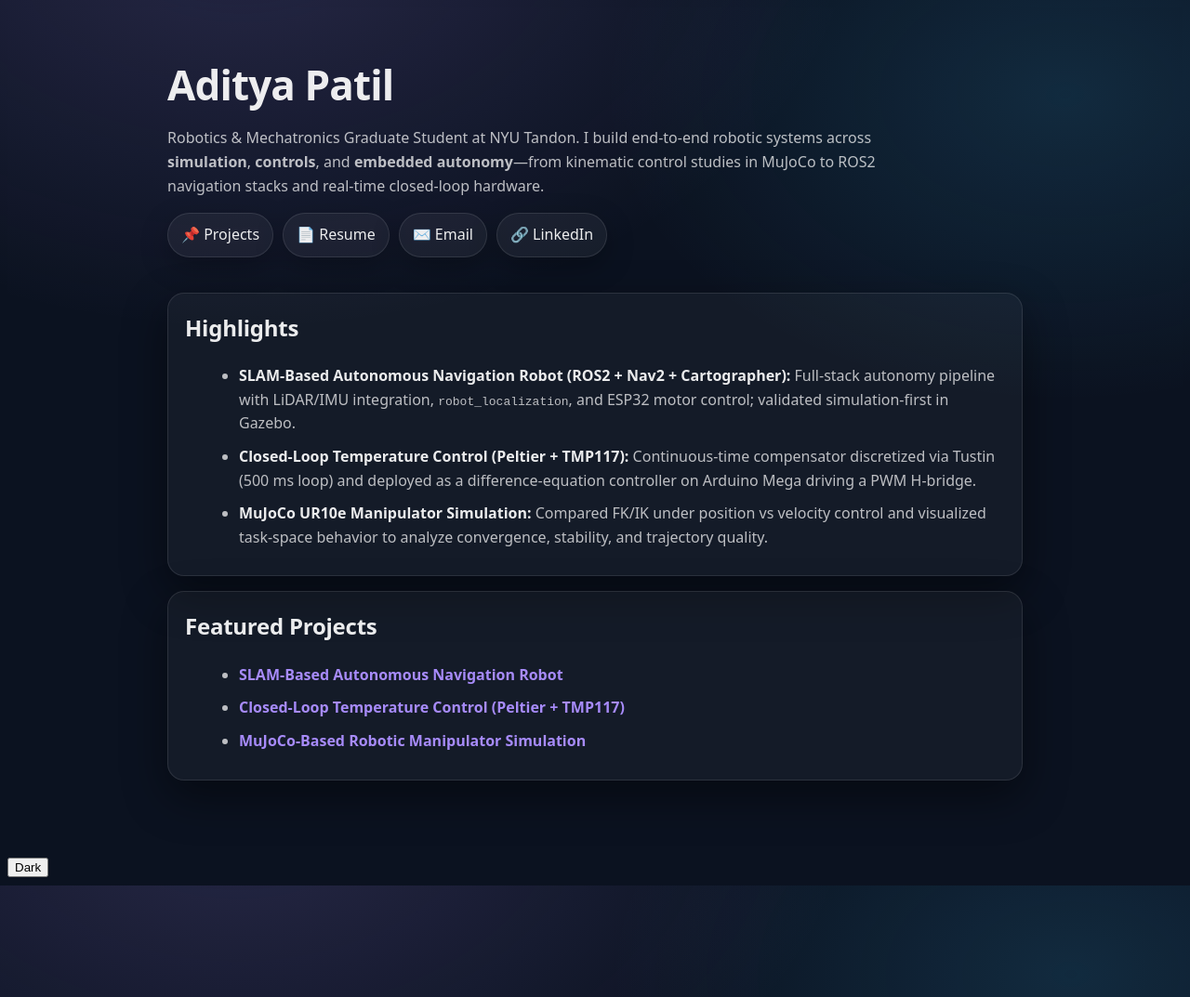
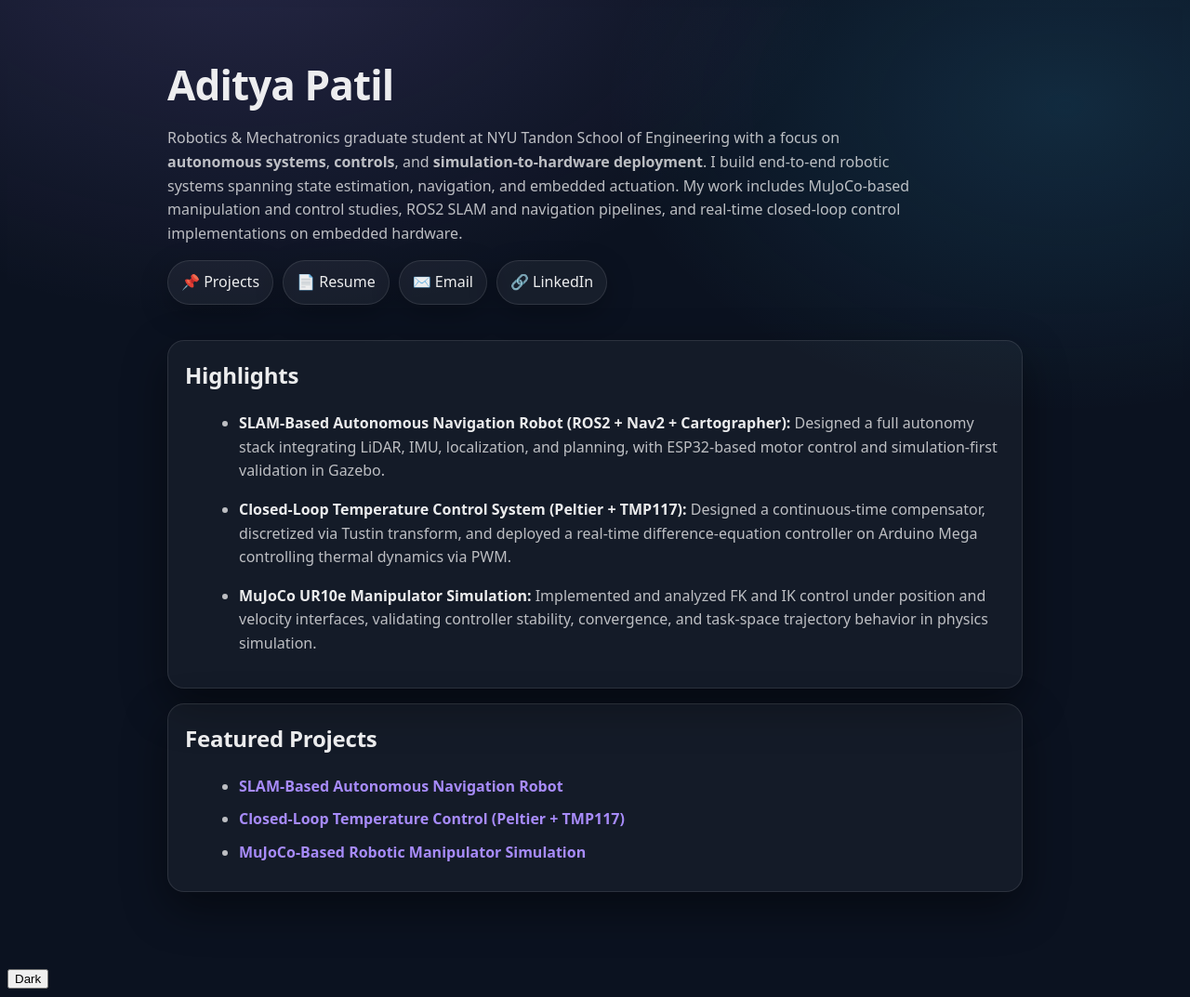
Before and after one commit to adityx23/adityapatil, a Jekyll site: the page built from index.md, in a window 1280 px wide. Shown: the whole page at 93% size. Built offline with Jekyll 4.4.1, drawn with Linux system fonts in a browser that asks for light colours.

Commit message:
Update index.md

```diff
--- a/index.md
+++ b/index.md
@@ -6,9 +6,11 @@ title: Aditya Patil
 <div class="hero" markdown="0">
   <h1>Aditya Patil</h1>
   <p class="hero-sub">
-    Robotics &amp; Mechatronics Graduate Student at NYU Tandon. I build end-to-end robotic systems across
-    <strong>simulation</strong>, <strong>controls</strong>, and <strong>embedded autonomy</strong>—from kinematic control
-    studies in MuJoCo to ROS2 navigation stacks and real-time closed-loop hardware.
+    Robotics &amp; Mechatronics graduate student at NYU Tandon School of Engineering with a focus on
+    <strong>autonomous systems</strong>, <strong>controls</strong>, and <strong>simulation-to-hardware deployment</strong>.
+    I build end-to-end robotic systems spanning state estimation, navigation, and embedded actuation.
+    My work includes MuJoCo-based manipulation and control studies, ROS2 SLAM and navigation pipelines,
+    and real-time closed-loop control implementations on embedded hardware.
   </p>
 
   <div class="hero-links">
@@ -22,9 +24,11 @@ title: Aditya Patil
 <div class="card" markdown="1">
 ## Highlights
 
-- **SLAM-Based Autonomous Navigation Robot (ROS2 + Nav2 + Cartographer):** Full-stack autonomy pipeline with LiDAR/IMU integration, `robot_localization`, and ESP32 motor control; validated simulation-first in Gazebo.
-- **Closed-Loop Temperature Control (Peltier + TMP117):** Continuous-time compensator discretized via Tustin (500 ms loop) and deployed as a difference-equation controller on Arduino Mega driving a PWM H-bridge.
-- **MuJoCo UR10e Manipulator Simulation:** Compared FK/IK under position vs velocity control and visualized task-space behavior to analyze convergence, stability, and trajectory quality.
+- **SLAM-Based Autonomous Navigation Robot (ROS2 + Nav2 + Cartographer):** Designed a full autonomy stack integrating LiDAR, IMU, localization, and planning, with ESP32-based motor control and simulation-first validation in Gazebo.
+
+- **Closed-Loop Temperature Control System (Peltier + TMP117):** Designed a continuous-time compensator, discretized via Tustin transform, and deployed a real-time difference-equation controller on Arduino Mega controlling thermal dynamics via PWM.
+
+- **MuJoCo UR10e Manipulator Simulation:** Implemented and analyzed FK and IK control under position and velocity interfaces, validating controller stability, convergence, and task-space trajectory behavior in physics simulation.
 </div>
 
 <div class="card" markdown="1">
@@ -33,4 +37,5 @@ title: Aditya Patil
 - [SLAM-Based Autonomous Navigation Robot]({{ site.baseurl }}/projects/slam-navigation-robot)
 - [Closed-Loop Temperature Control (Peltier + TMP117)]({{ site.baseurl }}/projects/thermostat-closed-loop-control)
 - [MuJoCo-Based Robotic Manipulator Simulation]({{ site.baseurl }}/projects/mujoco-manipulator)
+
 </div>
```
